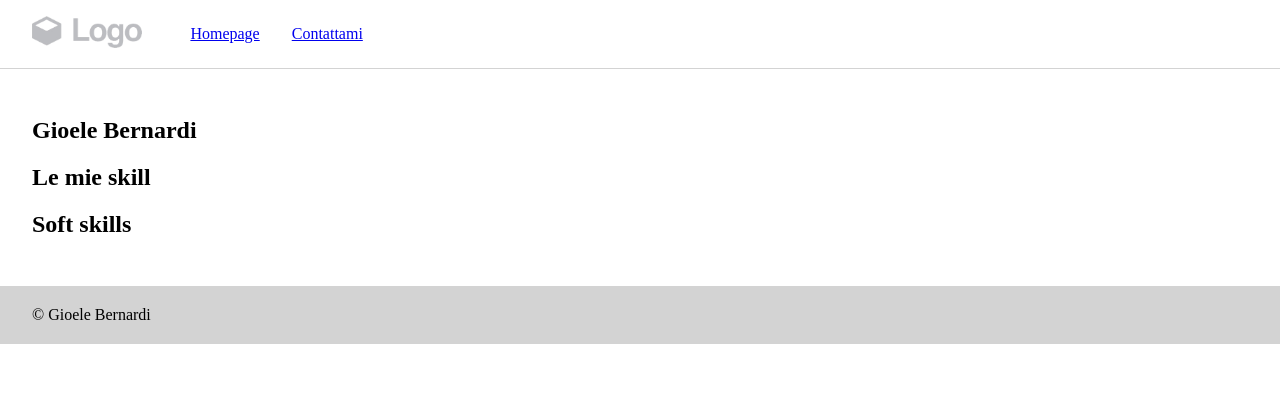
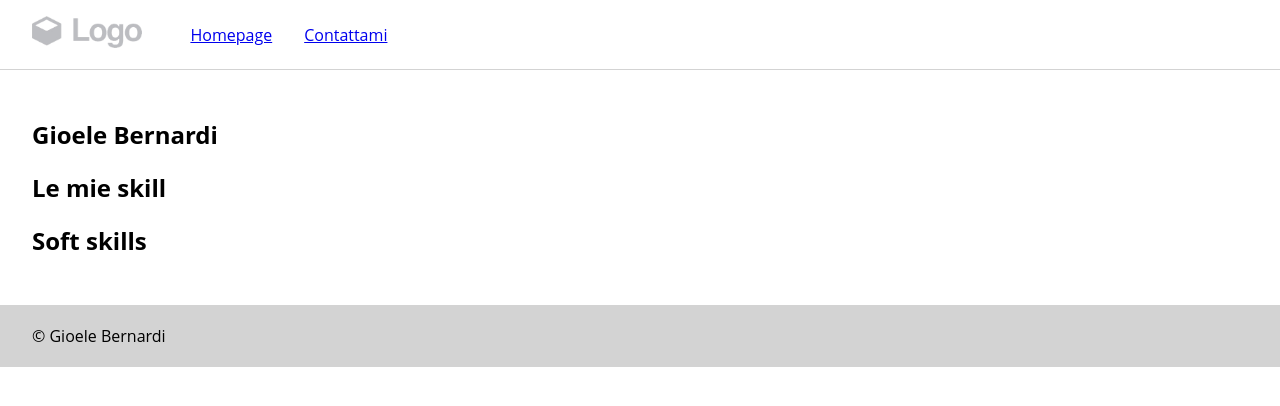
Before and after one commit to gioeleber/portfolio-sample, a website built with Vite: page index.html in a window 1280 px wide. Built offline with nearby package versions, Linux system fonts and the light colour scheme.

Commit message:
add custom fonts

```diff
--- a/assets/styles/style.css
+++ b/assets/styles/style.css
@@ -1,6 +1,27 @@
+/* typography */
+@font-face {
+  font-family: "Open Sans";
+  src: url("/assets/font/OpenSans-Regular.ttf") format("ttf");
+  font-weight: 500;
+  font-style: normal;
+}
+@font-face {
+  font-family: "Open Sans";
+  src: url("/assets/font/OpenSans-Bold.ttf") format("ttf");
+  font-weight: 700;
+  font-style: normal;
+}
+@font-face {
+  font-family: "Open Sans";
+  src: url("/assets/font/OpenSans-Italic.ttf") format("ttf");
+  font-weight: 500;
+  font-style: italic;
+}
+
 /* misk */
 body {
   margin: 0;
+  font-family: "Open Sans", sans-serif;
 }
 
 ul {
```
Also changed, not shown: assets/font/OpenSans-Bold.ttf (added), assets/font/OpenSans-Italic.ttf (added), assets/font/OpenSans-Regular.ttf (added).
